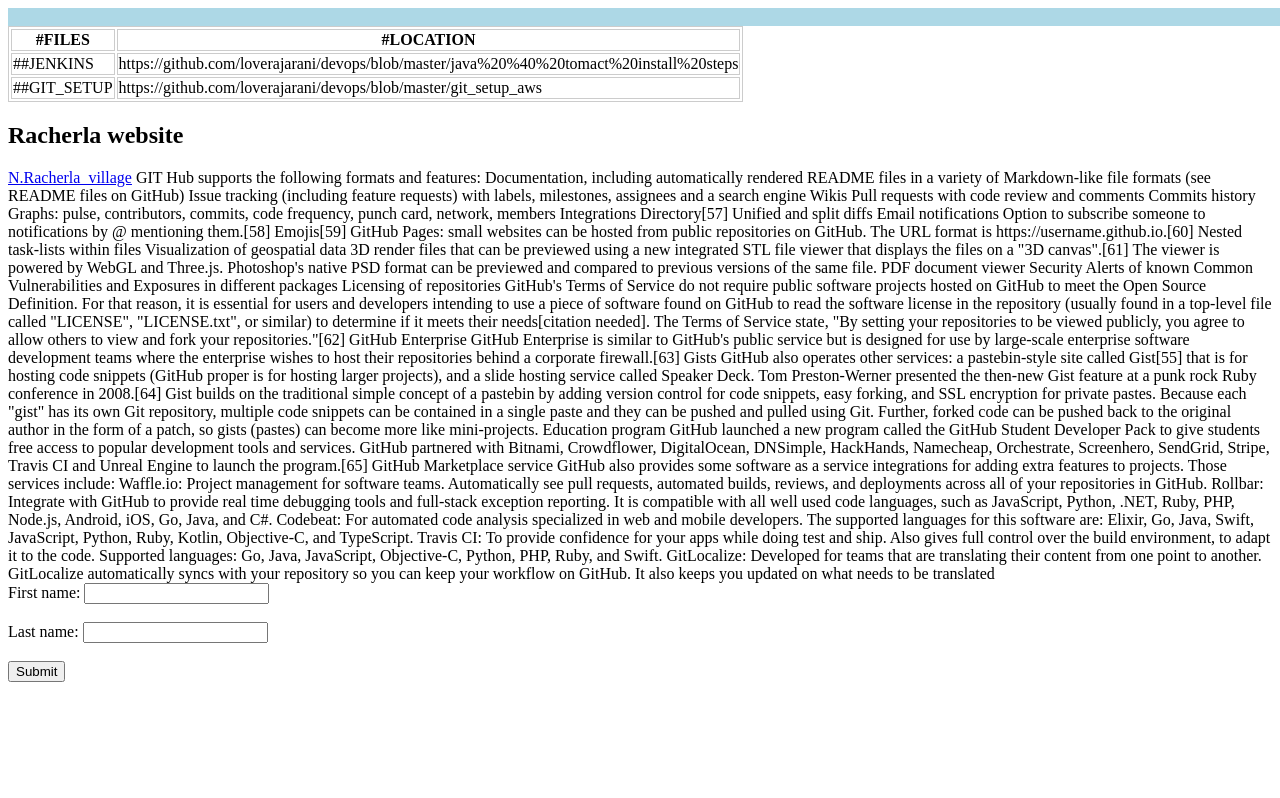
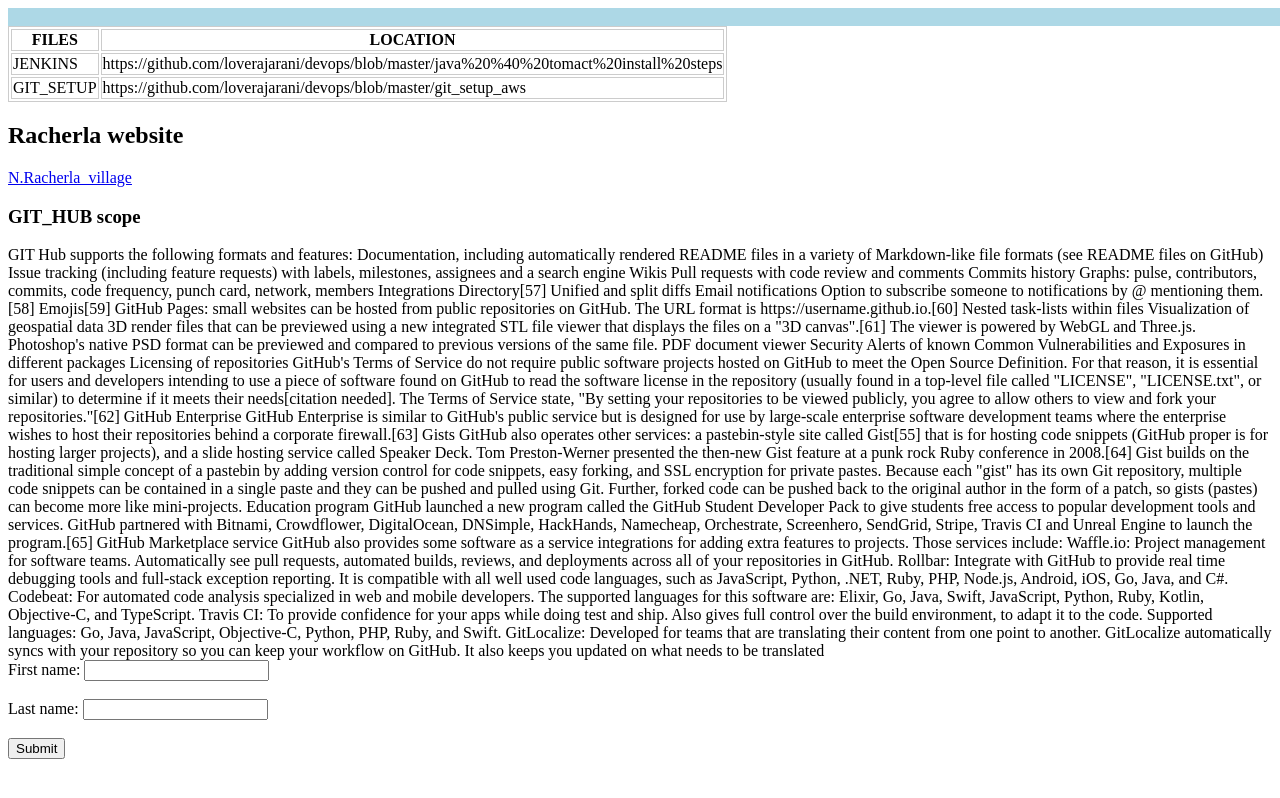
Before and after one commit to loverajarani/rajarani, a plain HTML site: page index.html in a window 1280 px wide. Shown: the top 798 px of the page. Drawn offline with Linux system fonts and the light colour scheme.

Commit message:
Update index.html

```diff
--- a/index.html
+++ b/index.html
@@ -20,23 +20,23 @@
 
   <table>
       <tr>
-        <th>#FILES</th>
-        <th>#LOCATION</th>
+        <th>FILES</th>
+        <th>LOCATION</th>
       </tr>
       <tr>
-        <td>##JENKINS</td>
-        <td>https://github.com/loverajarani/devops/blob/master/java%20%40%20tomact%20install%20steps</td>
+        <td>JENKINS</td>
+        <td> https://github.com/loverajarani/devops/blob/master/java%20%40%20tomact%20install%20steps </td>
       </tr>
       <tr>
-        <td>##GIT_SETUP</td>
-        <td>https://github.com/loverajarani/devops/blob/master/git_setup_aws</td>
+        <td>GIT_SETUP</td>
+        <td> https://github.com/loverajarani/devops/blob/master/git_setup_aws </td>
       </tr>
     </table>
 
 
    <h2>Racherla website</h2>
     <a href="https://racherla.wordpress.com/">N.Racherla_village</a>
-
+    <h3>GIT_HUB scope</h3>
     GIT Hub supports the following formats and features:
 Documentation, including automatically rendered README files in a variety of Markdown-like file formats (see README files on GitHub)
 Issue tracking (including feature requests) with labels, milestones, assignees and a search engine
```
